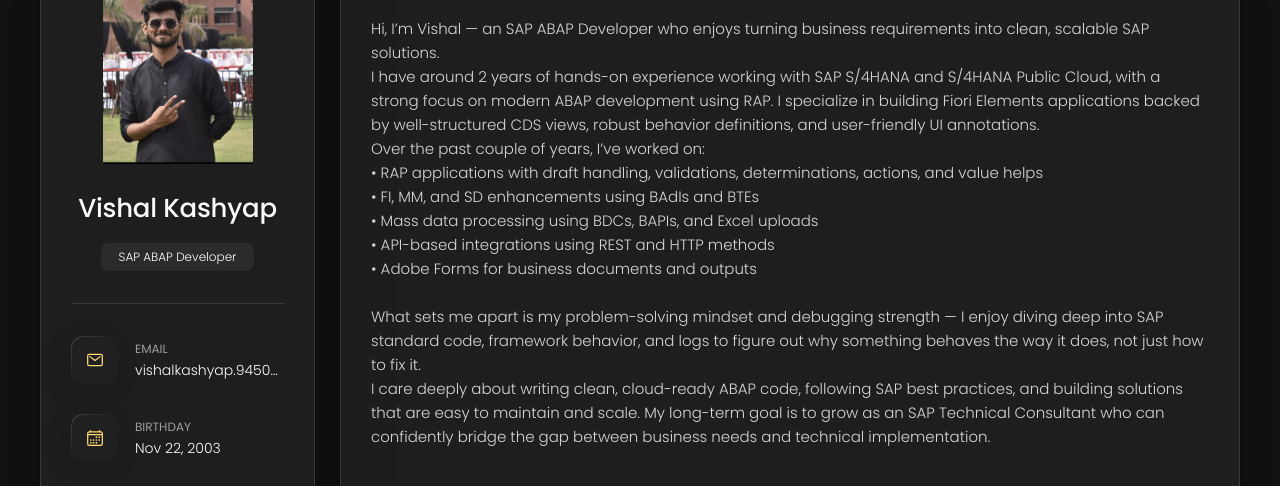
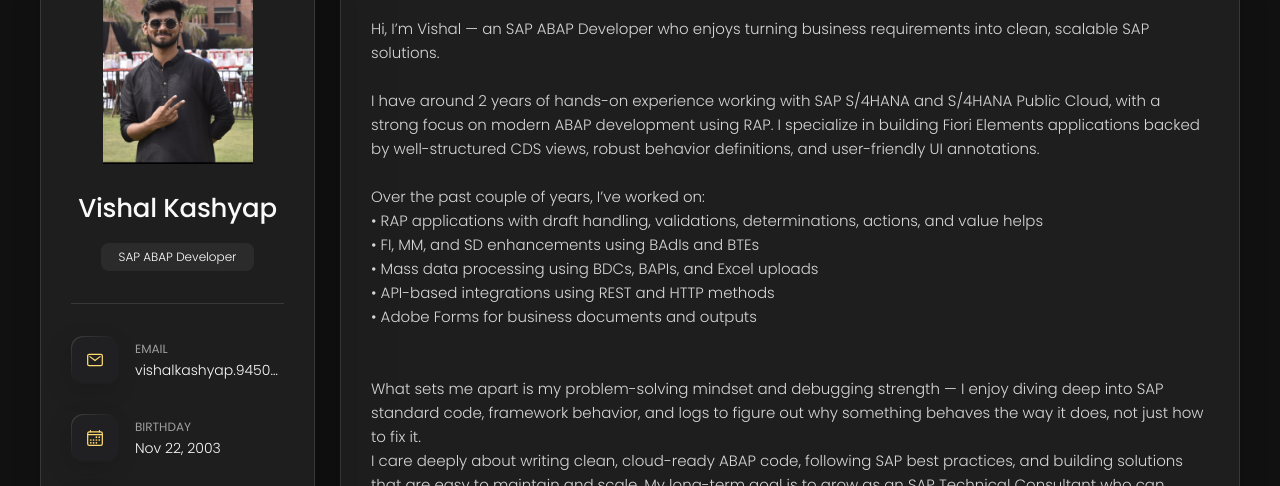
Before and after one commit to Vishal2546/Portfolio, a plain HTML site: page index.html in a window 1280 px wide. Shown: the part 162-648 px from the top of the page. Drawn offline with nearby package versions, Linux system fonts and the light colour scheme.

Commit message:
Update index.html

```diff
--- a/index.html
+++ b/index.html
@@ -212,14 +212,14 @@
 
         <section class="about-text">
           <p>
-            Hi, I’m Vishal — an SAP ABAP Developer who enjoys turning business requirements into clean, scalable SAP solutions. <br>
+            Hi, I’m Vishal — an SAP ABAP Developer who enjoys turning business requirements into clean, scalable SAP solutions. <br><br>
 I have around 2 years of hands-on experience working with SAP S/4HANA and S/4HANA Public Cloud, with a strong focus on modern ABAP development using RAP. I specialize in building Fiori Elements applications backed by well-structured CDS views, robust behavior definitions, and user-friendly UI annotations. <br>
-Over the past couple of years, I’ve worked on: <br>
+<br>Over the past couple of years, I’ve worked on: <br>
 •	RAP applications with draft handling, validations, determinations, actions, and value helps <br>
 •	FI, MM, and SD enhancements using BAdIs and BTEs <br>
 •	Mass data processing using BDCs, BAPIs, and Excel uploads <br>
 •	API-based integrations using REST and HTTP methods <br>
-•	Adobe Forms for business documents and outputs <br>
+•	Adobe Forms for business documents and outputs <br><br>
 <br>What sets me apart is my problem-solving mindset and debugging strength — I enjoy diving deep into SAP standard code, framework behavior, and logs to figure out why something behaves the way it does, not just how to fix it.
 <br>I care deeply about writing clean, cloud-ready ABAP code, following SAP best practices, and building solutions that are easy to maintain and scale. My long-term goal is to grow as an SAP Technical Consultant who can confidently bridge the gap between business needs and technical implementation.
 
```
